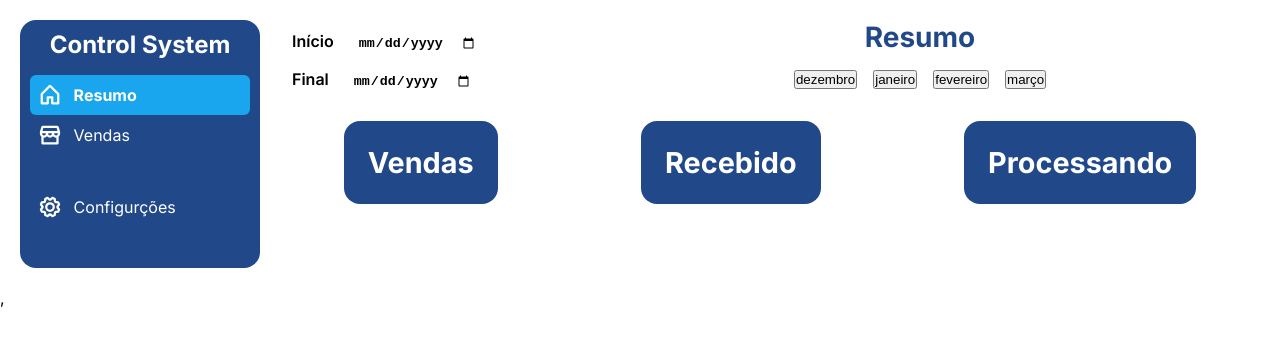
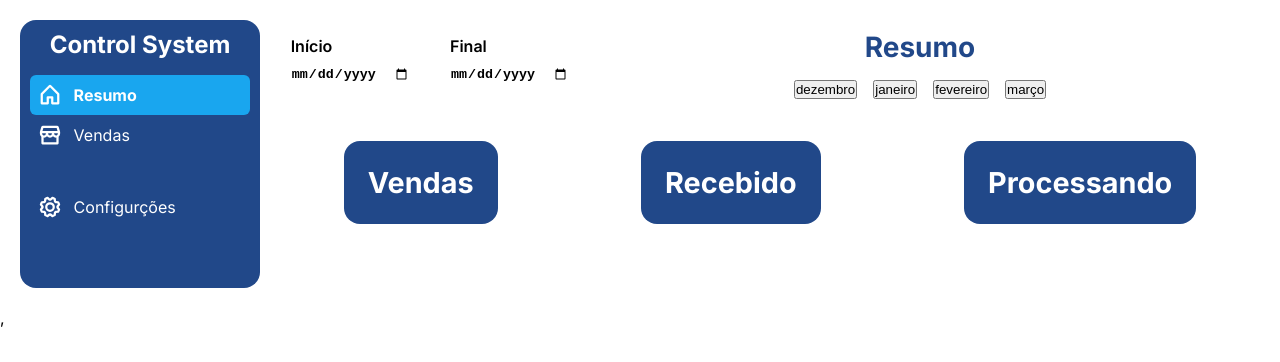
Before and after one commit to diegofchagas/control-system, a React (Vite) app: page / in a window 1280 px wide. Shown: the top 362 px of the page. Built offline with nearby package versions, Linux system fonts and the light colour scheme; no server answers.

Commit message:
add novos estilos ao componente DateRange

```diff
--- a/src/Components/DateRange/index.tsx
+++ b/src/Components/DateRange/index.tsx
@@ -1,15 +1,16 @@
 import React, { useContext } from 'react'
 import { Input } from '../Input'
 import { DataContext } from '../../context/DataContext'
+import { Form } from './style';
 
 export const DateRange = () => {
 
   const {inicio,final, changeStartDate,changeEndDate} = useContext(DataContext);
 
   return (
-    <form>
+    <Form>
       <Input label='Início' value={inicio} onChange={({target}) =>changeStartDate(target.value)}/>
       <Input label='Final' value={final} onChange={({target})=> changeEndDate(target.value)}/>
-    </form>
+    </Form>
   )
 }
--- /dev/null
+++ b/src/Components/DateRange/style.ts
@@ -0,0 +1,12 @@
+import styled from 'styled-components';
+
+export const Form = styled.form`
+  max-width:31rem;
+  background-color: #FFF;
+  padding:1rem;
+  border-radius:16px;
+  display:flex;
+  justify-content:center;
+  gap:1rem;
+  margin-bottom:1rem;
+`;
```
